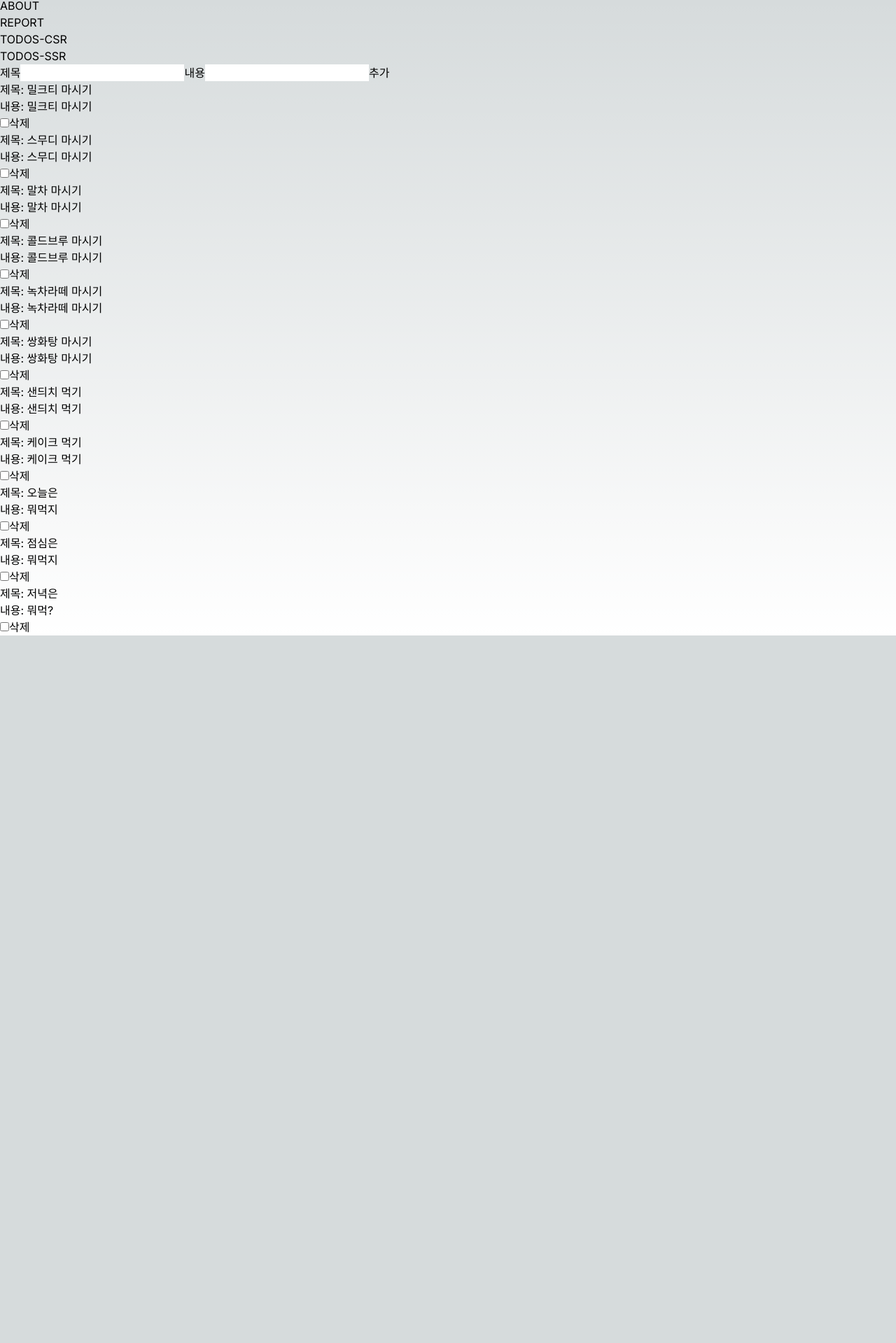
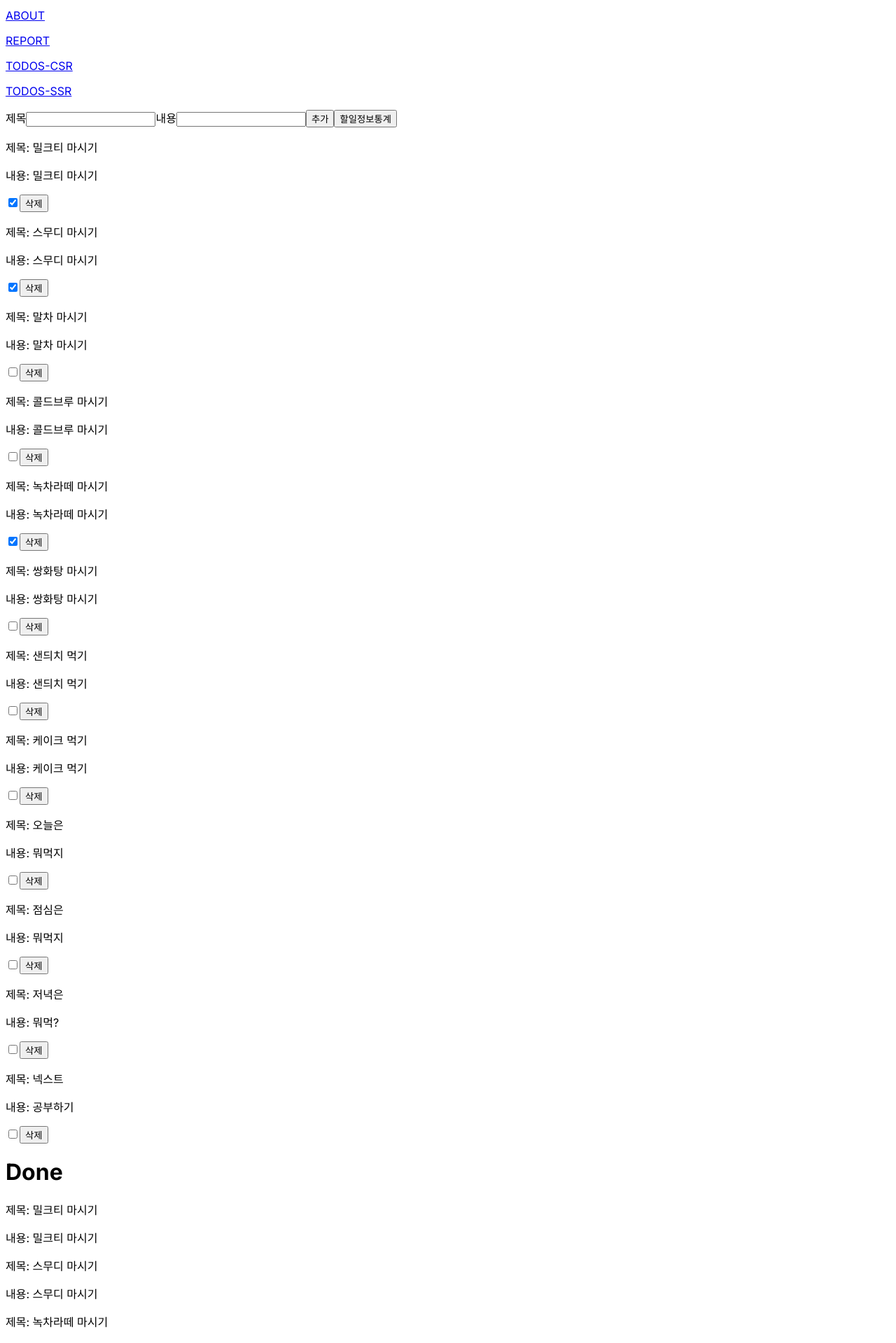
Before and after one commit to 2njeong/next.js_todolist, a Next.js app: page /todos-csr in a window 1280 px wide. Shown: the part 4-1923 px from the top of the page at 70% size. Before the commit the page ends 912 px from the top, so only its background shows below. Built offline with nearby package versions, Linux system fonts and the light colour scheme; data requests are answered from the project's data file.

Commit message:
Add: WorkingNDone 컴포넌트 추가(isDone 상태에 따라 보여주기) + 각 페이지에 metadata 설정하기

```diff
--- a/db.json
+++ b/db.json
@@ -9,13 +9,13 @@
       "id": "5",
       "title": "밀크티 마시기",
       "contents": "밀크티 마시기",
-      "isDone": false
+      "isDone": true
     },
     {
       "id": "6",
       "title": "스무디 마시기",
       "contents": "스무디 마시기",
-      "isDone": false
+      "isDone": true
     },
     {
       "id": "7",
@@ -33,7 +33,7 @@
       "id": "9",
       "title": "녹차라떼 마시기",
       "contents": "녹차라떼 마시기",
-      "isDone": false
+      "isDone": true
     },
     {
       "id": "10",
@@ -70,6 +70,12 @@
       "title": "저녁은",
       "contents": "뭐먹?",
       "isDone": false
+    },
+    {
+      "id": "8a15",
+      "title": "넥스트",
+      "contents": "공부하기",
+      "isDone": false
     }
   ]
 }
--- a/src/app/about/page.tsx
+++ b/src/app/about/page.tsx
@@ -5,6 +5,12 @@ import {
   dehydrate,
 } from "@tanstack/react-query";
 import About from "./About";
+import { Metadata } from "next";
+
+export const metadata: Metadata = {
+  title: "About",
+  description: "About our company",
+};
 
 export default async function AboutPage() {
   const queryClient = new QueryClient();
--- a/src/app/api/todos/route.ts
+++ b/src/app/api/todos/route.ts
@@ -52,6 +52,7 @@ export async function PATCH(request: Request) {
     todo,
   });
 }
+
 export async function DELETE(request: Request) {
   const data = await request.json();
 
--- a/src/app/globals.css
+++ /dev/null
@@ -1,33 +0,0 @@
-@tailwind base;
-@tailwind components;
-@tailwind utilities;
-
-:root {
-  --foreground-rgb: 0, 0, 0;
-  --background-start-rgb: 214, 219, 220;
-  --background-end-rgb: 255, 255, 255;
-}
-
-@media (prefers-color-scheme: dark) {
-  :root {
-    --foreground-rgb: 255, 255, 255;
-    --background-start-rgb: 0, 0, 0;
-    --background-end-rgb: 0, 0, 0;
-  }
-}
-
-body {
-  color: rgb(var(--foreground-rgb));
-  background: linear-gradient(
-      to bottom,
-      transparent,
-      rgb(var(--background-end-rgb))
-    )
-    rgb(var(--background-start-rgb));
-}
-
-@layer utilities {
-  .text-balance {
-    text-wrap: balance;
-  }
-}
--- a/src/app/layout.tsx
+++ b/src/app/layout.tsx
@@ -1,6 +1,5 @@
 import type { Metadata } from "next";
 import { Inter } from "next/font/google";
-import "./globals.css";
 import Link from "next/link";
 import QueryProvider from "./provider";
 import { Suspense } from "react";
@@ -21,11 +20,14 @@ export default function RootLayout({
   return (
     <html lang="en">
       <body className={inter.className}>
-        {pages.map((page) => (
-          <p key={page}>
-            <Link href={`/${page}`}>{page.toUpperCase()}</Link>
-          </p>
-        ))}
+        <nav className="flex">
+          {pages.map((page) => (
+            <p key={page}>
+              <Link href={`/${page}`}>{page.toUpperCase()}</Link>
+            </p>
+          ))}
+        </nav>
+
         <Suspense fallback={<div>응애 나 애기 폴백</div>}>
           <QueryProvider>{children}</QueryProvider>
         </Suspense>
--- a/src/app/report/page.tsx
+++ b/src/app/report/page.tsx
@@ -6,6 +6,12 @@ import {
   dehydrate,
 } from "@tanstack/react-query";
 import Report from "./Report";
+import { Metadata } from "next";
+
+export const metadata: Metadata = {
+  title: "Report",
+  description: "Report Todos",
+};
 
 export default async function ReportPage() {
   const queryClient = new QueryClient();
--- a/src/app/todos-csr/page.tsx
+++ b/src/app/todos-csr/page.tsx
@@ -3,17 +3,34 @@ import Todolist from "(@/components/Todolist)";
 import { useAddTodo, useCustomTodosQuery } from "(@/hooks/customQueryhooks)";
 import { useInput } from "(@/hooks/customHook)";
 import { Todo } from "(@/types)";
+import WorkingNDone from "(@/components/WorkingNDone)";
+import { useRouter } from "next/navigation";
+import { Metadata } from "next";
+import { useEffect } from "react";
 
 const TodosCSR = () => {
   const [title, titleHandler, clearTitle] = useInput();
   const [contents, contentsHandler, clearContents] = useInput();
   const { mutate: mutateToAdd } = useAddTodo();
+  const { data } = useCustomTodosQuery();
+  const router = useRouter();
+
+  useEffect(() => {
+    const metadata: Metadata = {
+      title: "CRUD",
+      description: "CRUD Todos",
+    };
+
+    document.title = metadata.title as string;
+    const descriptionTag = document.querySelector('meta[name="description"]');
+    if (descriptionTag) {
+      descriptionTag.setAttribute("content", metadata.description as string);
+    }
+  }, []);
 
   // 이렇게까지 할 필요는 없지만, 한번의 fetch로 하위 컴포넌트들에 데이터를 줄 수 있는 customHook을 연습해보고자(결과는 일반 useQuery로 todo가져온 것과 같음) //
   // const { viewModel } = useCustomView();
   // const todos: Todo[] = viewModel[1].todos;
-
-  const { data } = useCustomTodosQuery();
 
   const newTodo: Pick<Todo, "title" | "contents"> = {
     title,
@@ -26,6 +43,10 @@ const TodosCSR = () => {
     clearContents();
   };
 
+  const goReport = () => {
+    router.push("/report");
+  };
+
   return (
     <>
       <div>
@@ -34,9 +55,12 @@ const TodosCSR = () => {
         <span>내용</span>
         <input value={contents} onChange={contentsHandler}></input>
         <button onClick={AddBtnHandler}>추가</button>
+        <button onClick={goReport}>할일정보통계</button>
       </div>
       <div>
         <Todolist todos={data} />
+        <WorkingNDone todos={data} isDone={true} />
+        <WorkingNDone todos={data} isDone={false} />
       </div>
     </>
   );
--- /dev/null
+++ b/src/components/WorkingNDone.tsx
@@ -0,0 +1,27 @@
+import { Todo } from "(@/types)";
+
+const WorkingNDone = ({
+  todos,
+  isDone,
+}: {
+  todos: Todo[];
+  isDone: boolean;
+}) => {
+  return (
+    <>
+      <div>
+        <h1>{isDone ? "Done" : "Working"}</h1>
+        {todos
+          .filter((todo) => todo.isDone === isDone)
+          .map((todo) => (
+            <div key={todo.id}>
+              <p>제목: {todo.title}</p>
+              <p>내용: {todo.contents}</p>
+            </div>
+          ))}
+      </div>
+    </>
+  );
+};
+
+export default WorkingNDone;
```
